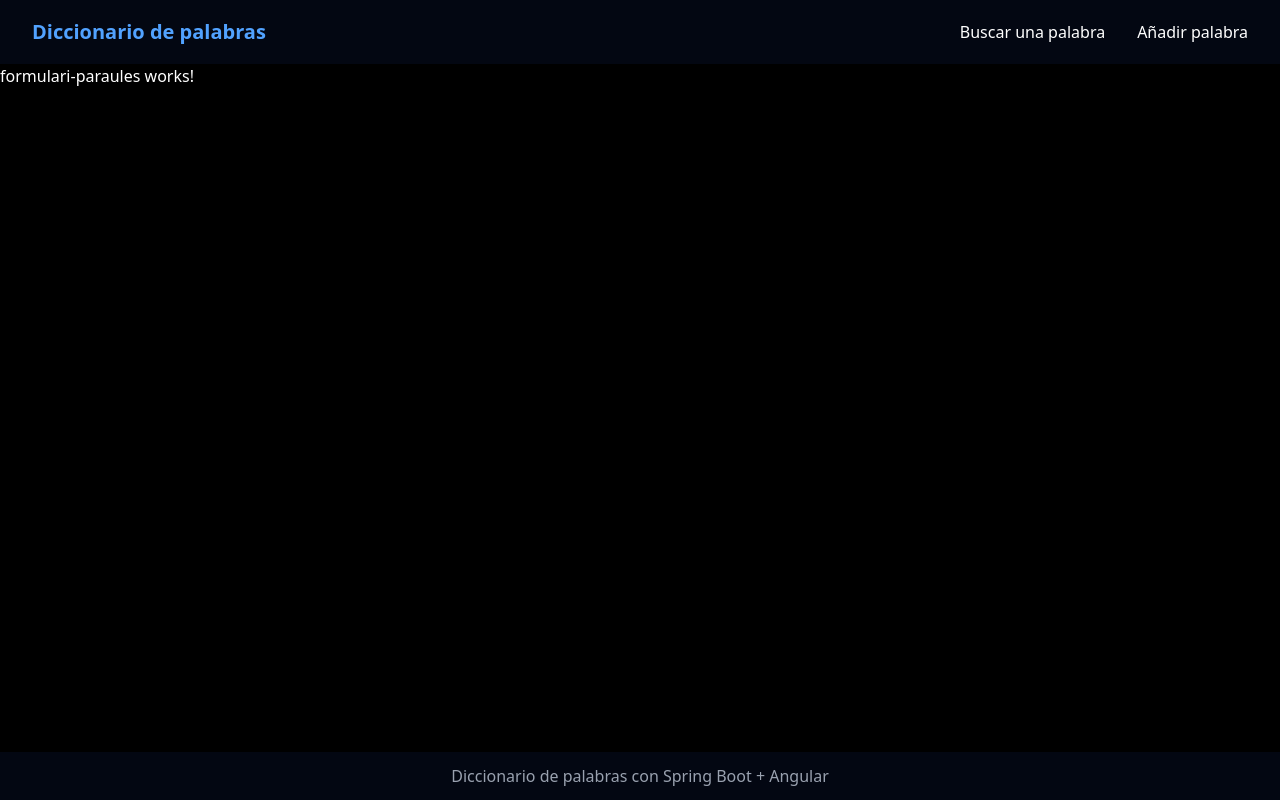
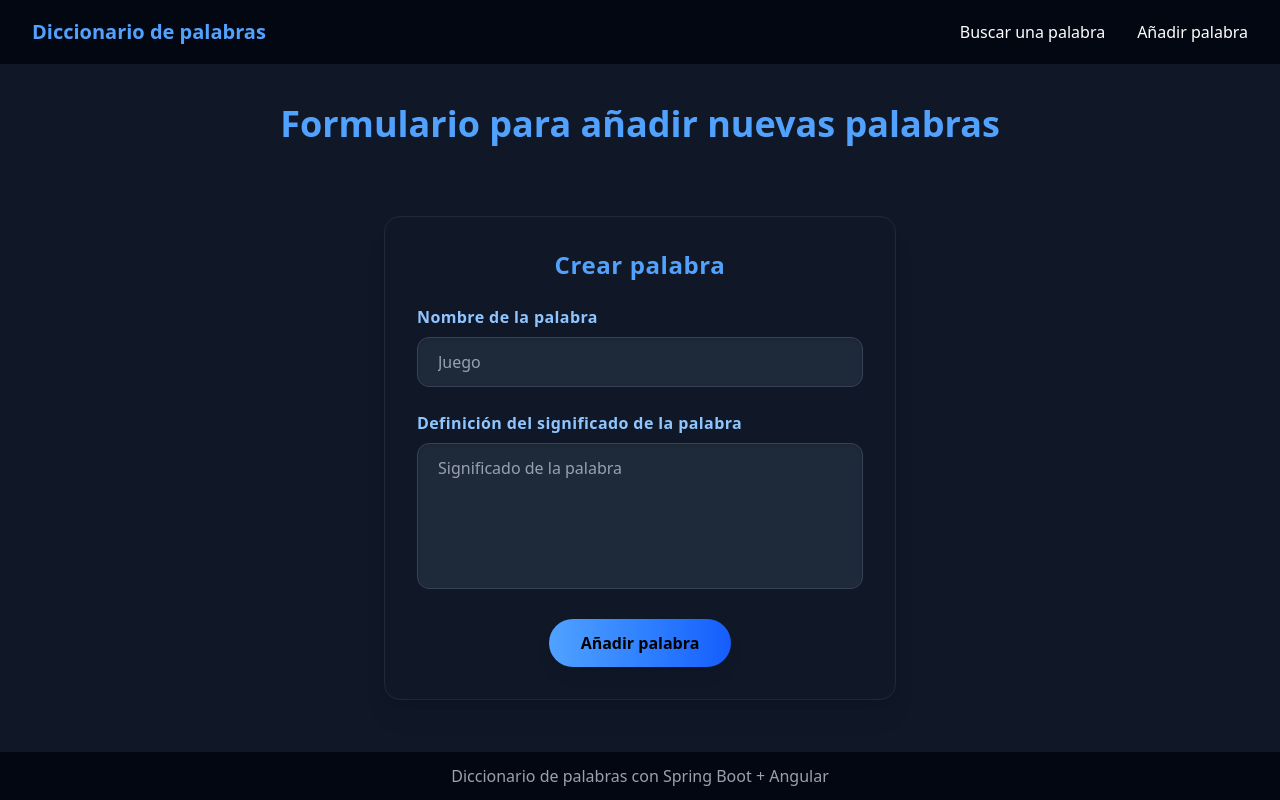
Before and after one commit to IFC33B/diccionari, an Angular app in the folder front-end/diccionari/: page /formulari in a window 1280 px wide. Built offline with nearby package versions, Linux system fonts and the light colour scheme.

Commit message:
Add(formulari-paraules.html, formulari-paraules.ts): add logic to create new paraule

```diff
--- a/front-end/diccionari/src/app/components/formulari-paraules/formulari-paraules.html
+++ b/front-end/diccionari/src/app/components/formulari-paraules/formulari-paraules.html
@@ -1 +1,88 @@
-<p>formulari-paraules works!</p>
+<div class="py-10 bg-gray-900 h-full overflow-y-auto">
+    <h2 class="text-center mb-8 text-blue-400 font-extrabold text-4xl pb-10">
+        Formulario para añadir nuevas palabras
+    </h2>
+
+    <!-- Indicador de carga -->
+    @if (carregant()) {
+    <section class="flex flex-col items-center py-8">
+        <div class="animate-spin rounded-full h-12 w-12 border-4 border-blue-400 border-t-blue-600 mb-3"></div>
+        <span class="text-gray-400 text-lg">Creando contacto...</span>
+    </section>
+    }
+
+    <!-- Mensaje de error -->
+    @if (error() && error()?.status == 409) {
+    <section class="bg-blue-950 text-white text-center shadow-lg rounded-2xl p-6 mb-14 border border-blue-950">
+        <p class="mb-3 font-semibold text-lg">La palabra que intentas crear ya existe. Porfavor crea otra o búsquela en
+            la lista. </p>
+        <button (click)="reload()"
+            class="px-5 py-2 me-5 border border-blue-400 text-white rounded-full hover:bg-blue-900 transition-all duration-300 shadow-md">
+            Crear otra palabra
+        </button>
+        <button routerLink="/paraules"
+            class="px-5 py-2 border border-blue-400 text-white rounded-full hover:bg-blue-900 transition-all duration-300 shadow-md">
+            Volver a la lista de palabras
+        </button>
+    </section>
+    } @if (error() && error()?.status != 409) {
+    <section class="bg-red-900 text-red-400 text-center shadow-lg rounded-2xl p-6 mb-8 border border-red-700">
+        <p class="mb-3 font-semibold text-lg">Ha ocurrido un error. Porfavor inténtelo más tarde</p>
+        <button
+            class="px-5 py-2 border border-blue-400 text-white rounded-full hover:bg-blue-900 transition-all duration-300 shadow-md"
+            routerLink="/formulari">
+            Crear otra palabra
+        </button>
+    </section>
+    }
+
+    <!-- Formulario -->
+    @if (!carregant() && !error()) {
+    <section class="max-w-lg mx-auto bg-gray-95 rounded-2xl py-8 px-8 shadow-xl border border-gray-800">
+        <h3 class="mb-6 text-blue-400 text-center text-2xl font-bold tracking-wide">Crear palabra</h3>
+
+        <form #formValidator="ngForm" (submit)="afegirParaula(formValidator)" class="space-y-6">
+            <!-- nombre -->
+            <div>
+                <label for="nombre" class="block mb-2 text-blue-300 font-semibold tracking-wide">Nombre de la
+                    palabra</label>
+                <input type="text" id="nombre" [(ngModel)]="terme" name="nombre" required placeholder="Juego"
+                    minlength="2" #nombreValidator="ngModel"
+                    class="w-full px-5 py-3 rounded-xl bg-gray-800 text-white border border-gray-700 focus:border-blue-400 focus:ring-2 focus:ring-blue-400/50 outline-none shadow-inner placeholder-gray-400 transition-all duration-300">
+
+                @if (nombreValidator.invalid && (nombreValidator.touched || formValidator.submitted)) {
+                <p class="text-red-400 text-sm mt-1">
+                    @if (nombreValidator.errors?.['required']) { El nombre es obligatorio }
+                    @if (nombreValidator.errors?.['minlength']) { Mínimo 2 caracteres }
+                </p>
+                }
+            </div>
+
+            <!-- definición -->
+            <div>
+                <label for="definicio" class="block mb-2 text-blue-300 font-semibold tracking-wide">Definición del
+                    significado de la palabra</label>
+                <textarea id="definicio" rows="5" [(ngModel)]="definicio" name="definicio" required
+                    placeholder="Significado de la palabra" #definicioValidator="ngModel" minlength="10"
+                    class="w-full px-5 py-3 rounded-xl bg-gray-800 text-white border border-gray-700 focus:border-blue-400 focus:ring-2 focus:ring-blue-400/50 outline-none shadow-inner placeholder-gray-400 transition-all duration-300 resize-none">
+                </textarea>
+
+                @if (definicioValidator.invalid && (definicioValidator.touched || formValidator.submitted)) {
+                <p class="text-red-400 text-sm mt-1">
+                    @if (definicioValidator.errors?.['required']) { La definición es obligatoria }
+                    @if (definicioValidator.errors?.['minlength']) { Mínimo 10 caracteres }
+                </p>
+                }
+            </div>
+
+            <!-- Botón -->
+            <div class="flex justify-center">
+                <button type="submit" [disabled]="formValidator.invalid"
+                    class="bg-gradient-to-r from-blue-400 to-blue-600 hover:from-blue-500 hover:to-blue-700 text-black font-bold px-8 py-3 rounded-full shadow-lg transition-all duration-300 transform hover:-translate-y-0.5 hover:shadow-2xl">
+                    Añadir palabra
+                </button>
+            </div>
+        </form>
+    </section>
+    }
+</div>
--- a/front-end/diccionari/src/app/components/formulari-paraules/formulari-paraules.ts
+++ b/front-end/diccionari/src/app/components/formulari-paraules/formulari-paraules.ts
@@ -1,11 +1,52 @@
-import { Component } from '@angular/core';
+import { HttpErrorResponse } from '@angular/common/http';
+import { Component, signal } from '@angular/core';
+import { ParaulaService } from '../../services/paraula.service';
+import { ParaulaRequest } from '../../models';
+import { FormsModule } from '@angular/forms';
+import { RouterLink } from '@angular/router';
 
 @Component({
   selector: 'app-formulari-paraules',
-  imports: [],
+  imports: [FormsModule, RouterLink],
   templateUrl: './formulari-paraules.html',
   styleUrl: './formulari-paraules.css',
 })
 export class FormulariParaules {
+  carregant = signal(false);
+  error = signal<HttpErrorResponse | null>(null);
 
+  // datos del formulario
+  terme: string = '';
+  definicio: string = '';
+
+  constructor(private paraulaService: ParaulaService) {}
+
+  // Añadir palabra
+  afegirParaula(form: any) {
+    this.carregant.set(true);
+    this.error.set(null);
+
+    // Request
+    const request: ParaulaRequest = {terme: this.terme, definicio: this.definicio};
+
+    // Service
+    this.paraulaService.createParaula(request).subscribe({
+      next: (data) => {
+        this.carregant.set(false);
+      },
+
+      error: (err) => {
+        this.error.set(err);
+        this.carregant.set(false);
+        console.log(err);
+      }
+    })
+
+    form.resetForm();
+  }
+
+  // Recargar página
+  reload() {
+    window.location.reload()
+  }
 }
--- a/front-end/diccionari/src/app/components/llista-paraules/llista-paraules.ts
+++ b/front-end/diccionari/src/app/components/llista-paraules/llista-paraules.ts
@@ -35,6 +35,7 @@ export class LlistaParaules {
       error: (err) => {
         this.error.set(err);
         this.carregant.set(false);
+        console.log(err);
       }
     })
   }
```
